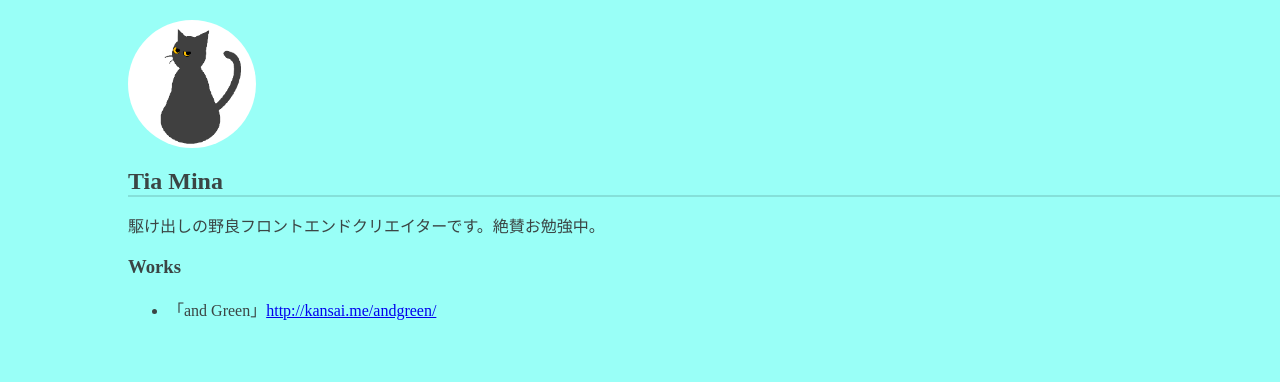
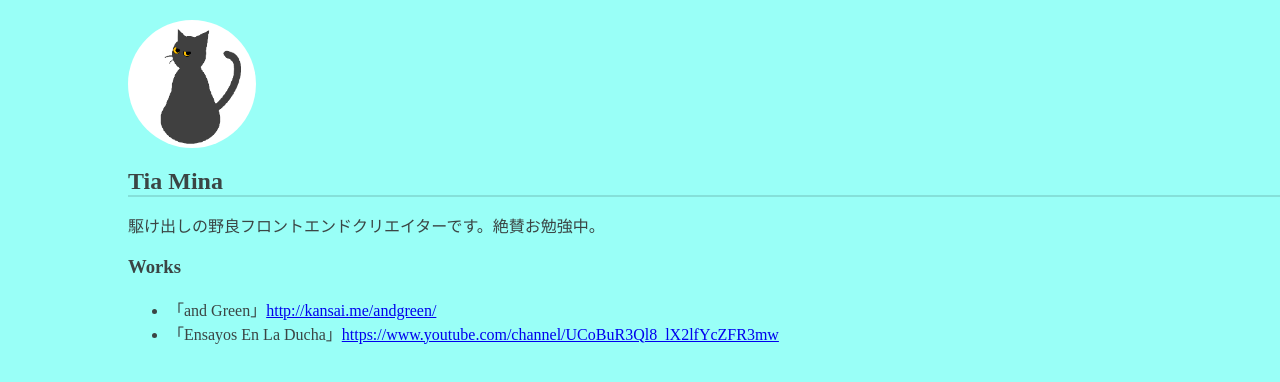
Before and after one commit to tiamina/tiamina.github.io, a plain HTML site: page index.html in a window 1280 px wide. Drawn offline with Linux system fonts and the light colour scheme.

Commit message:
Update index.html
add work

```diff
--- a/index.html
+++ b/index.html
@@ -15,6 +15,7 @@
   <h3>Works</h3>
     <ul>
       <li>「and Green」<a href="http://kansai.me/andgreen/">http://kansai.me/andgreen/</a></li>
+      <li>「Ensayos En La Ducha」<a href="https://www.youtube.com/channel/UCoBuR3Ql8_lX2lfYcZFR3mw">https://www.youtube.com/channel/UCoBuR3Ql8_lX2lfYcZFR3mw</a></li>
     </ul>
 
 </body>
```
